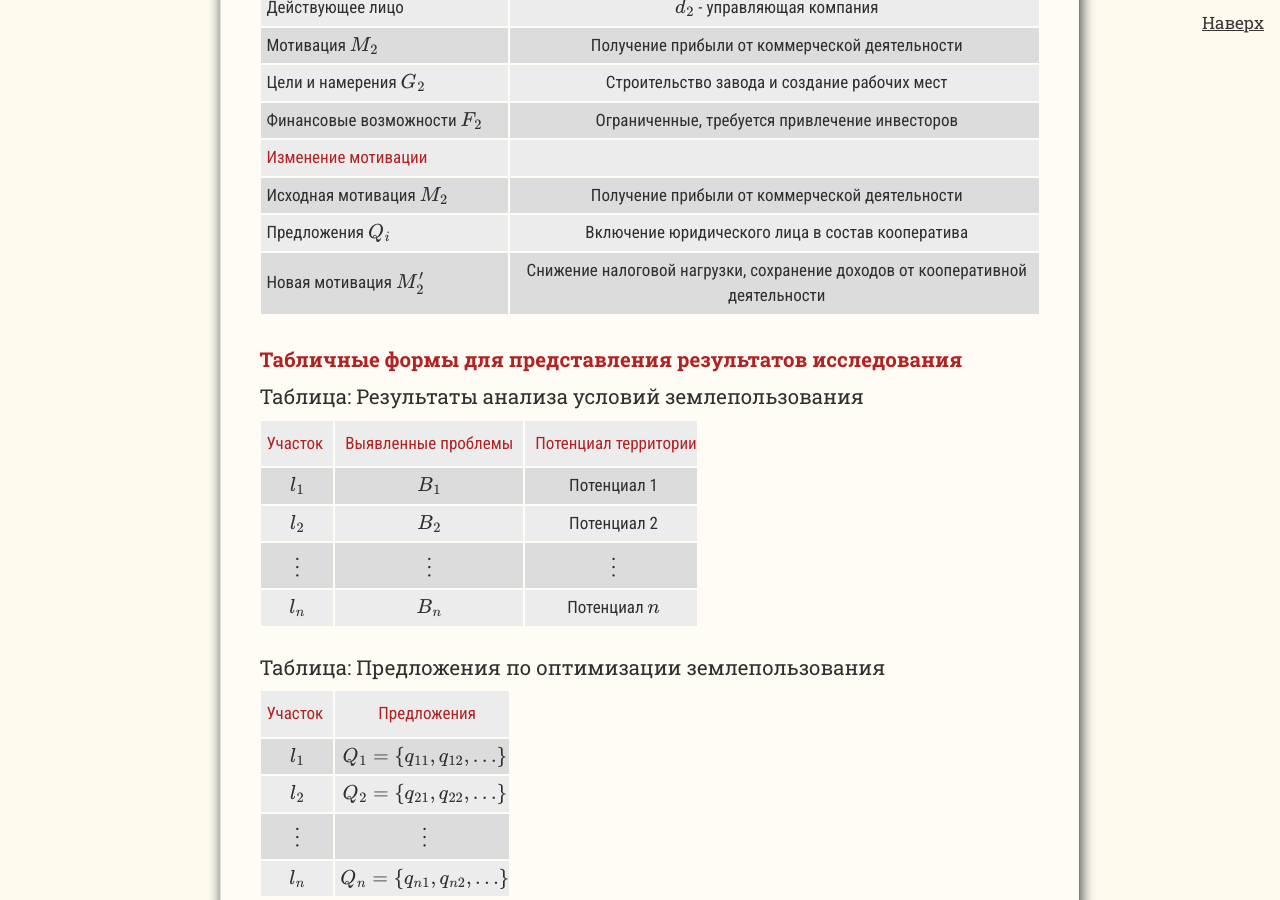
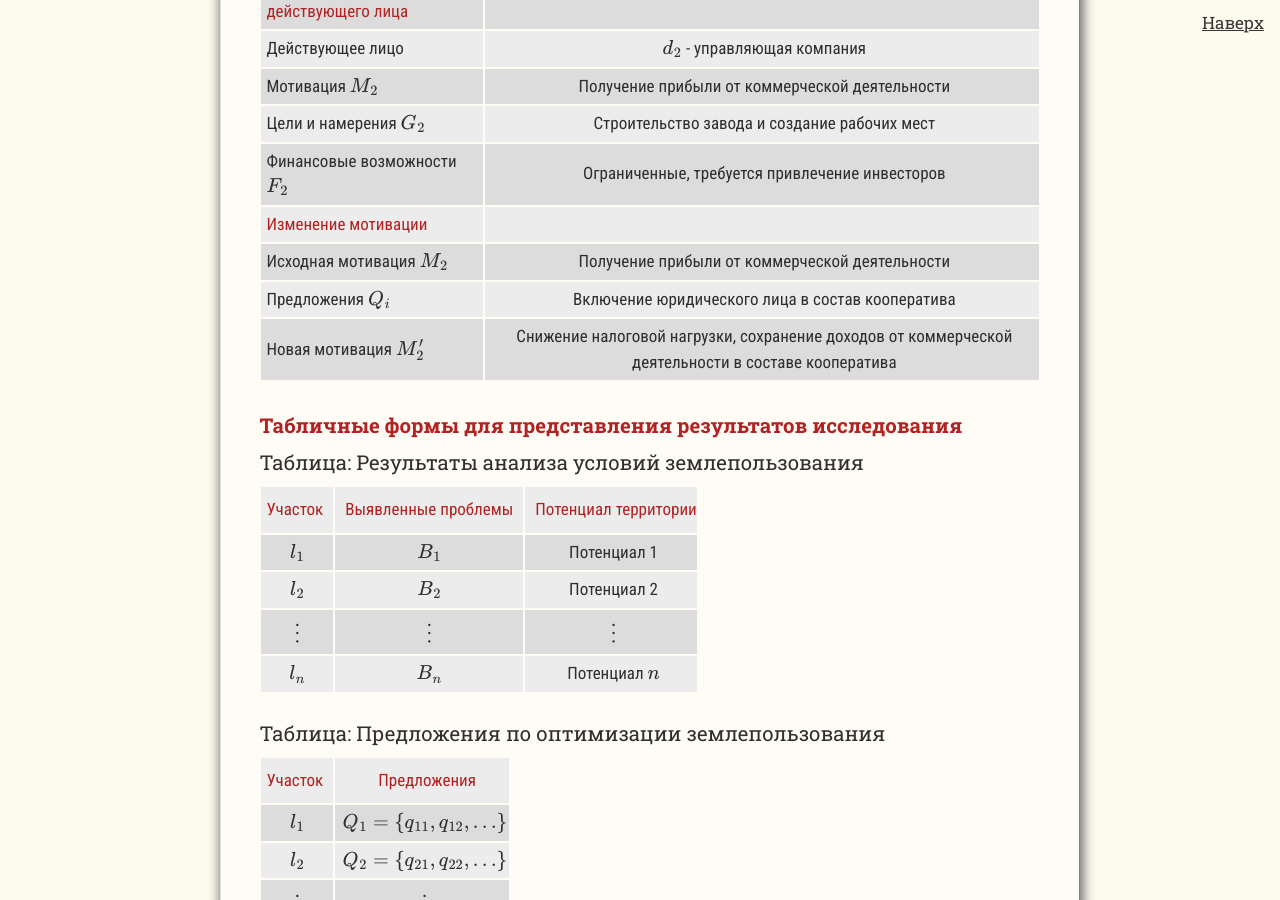
Before and after one commit to SergSi/land-use-art, a Jekyll site: the page built from _posts/2025-03-05-standart.md, in a window 1280 px wide and 900 px high, scrolled down 4972 px. Built offline with Jekyll 4.4.1, drawn with Linux system fonts in a browser that asks for light colours; some web fonts are replaced; some of the changed text lies outside the part shown.

Commit message:
Update 2025-03-05-standart.md

```diff
--- a/_posts/2025-03-05-standart.md
+++ b/_posts/2025-03-05-standart.md
@@ -56,7 +58,7 @@ class: methods
 
     Для каждого участка $$l_i$$ собираются данные о его характеристиках: $$L_i = (A_i, C_i, U_i, V_i, P_i, E_i, S_i, R_i)$$
 
-    Для каждого действующего лица $$d_j$$ собираются данные о его мотивации и возможностях: $$D_j = (M_j, F_j)$$
+    Для каждого действующего лица $$d_j$$ собираются данные о его мотивации и возможностях: $$D_j = (M_j, G_j, F_j)$$
 
 2.  **Анализ условий землепользования**:
 
@@ -158,7 +160,7 @@ $$q_{ik}$$ — бинарная переменная, равная 1, если
 | **Изменение мотивации**              |                                                              |
 | Исходная мотивация $$M_2$$           |        Получение прибыли от коммерческой деятельности        |
 | Предложения $$Q_i$$                  |       Включение юридического лица в состав кооператива       |
-| Новая мотивация $$M'_2$$             | Снижение налоговой нагрузки, сохранение доходов от кооперативной деятельности |
+| Новая мотивация $$M'_2$$             | Снижение налоговой нагрузки, сохранение доходов от коммерческой деятельности в составе кооператива |
 
 ## Табличные формы для представления результатов исследования
 
```
Also changed, not shown: other parts of _posts/2025-03-05-standart.md (+2 -0 lines).
